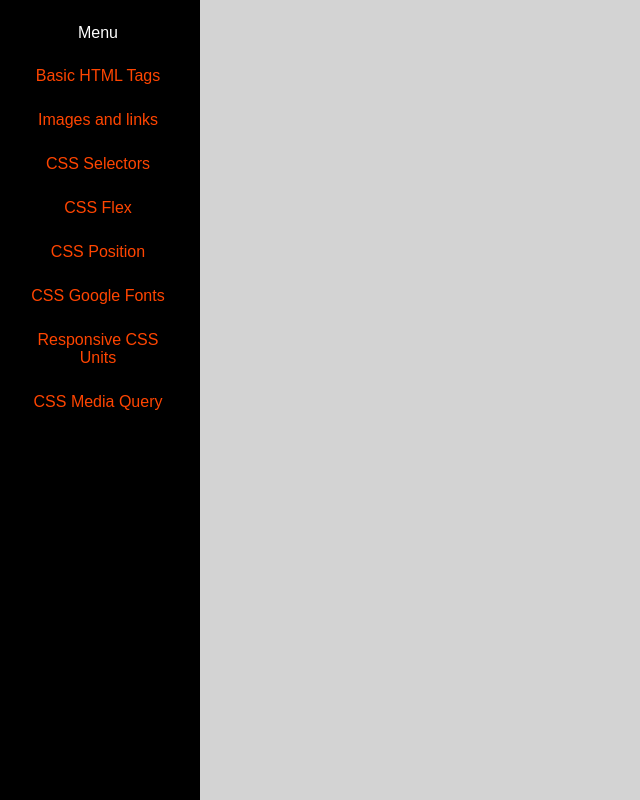
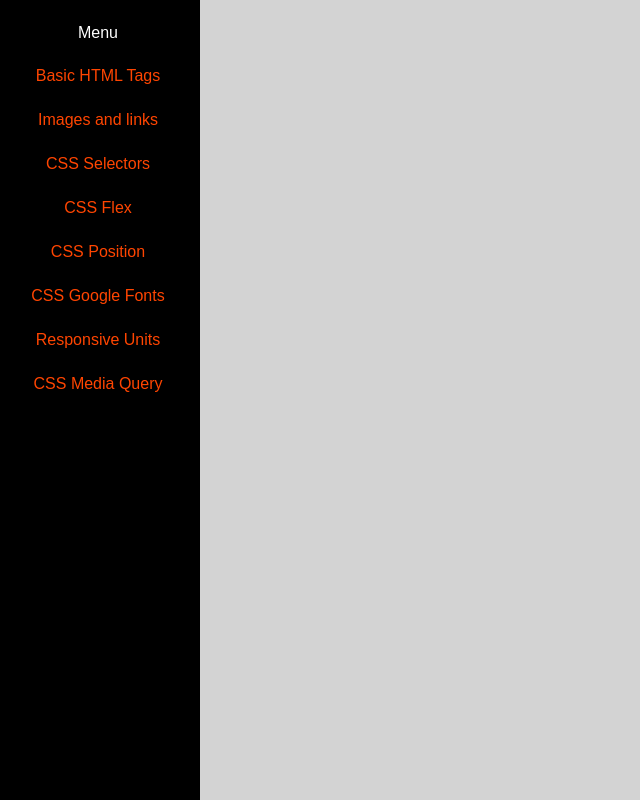
Before and after one commit to Adir-SL/classnotes, a plain HTML site: page index.html in a window 1280 px wide. Shown: the whole page, without its empty margins (0-640 px from the left). Drawn offline with Linux system fonts and the light colour scheme.

Commit message:
Update index.html

```diff
--- a/index.html
+++ b/index.html
@@ -16,7 +16,7 @@
         <a href="https://codepen.io/adirsl/embed/xxyVroR?default-tab=css%2Cresult" target="frameName">CSS Flex</a>
         <a href="https://codepen.io/adirsl/embed/RweaZbQ?default-tab=css%2Cresult" target="frameName">CSS Position</a>
         <a href="https://codepen.io/adirsl/embed/qBJZXbj?default-tab=css%2Cresult" target="frameName">CSS Google Fonts</a>
-        <a href="https://codepen.io/adirsl/embed/MWPJrbq?default-tab=css%2Cresult" target="frameName">Responsive CSS Units</a>
+        <a href="https://codepen.io/adirsl/embed/MWPJrbq?default-tab=css%2Cresult" target="frameName">Responsive Units</a>
         <a href="https://codepen.io/adirsl/embed/abRpaMz?default-tab=css%2Cresult" target="frameName">CSS Media Query</a>
     </div>
 
```
